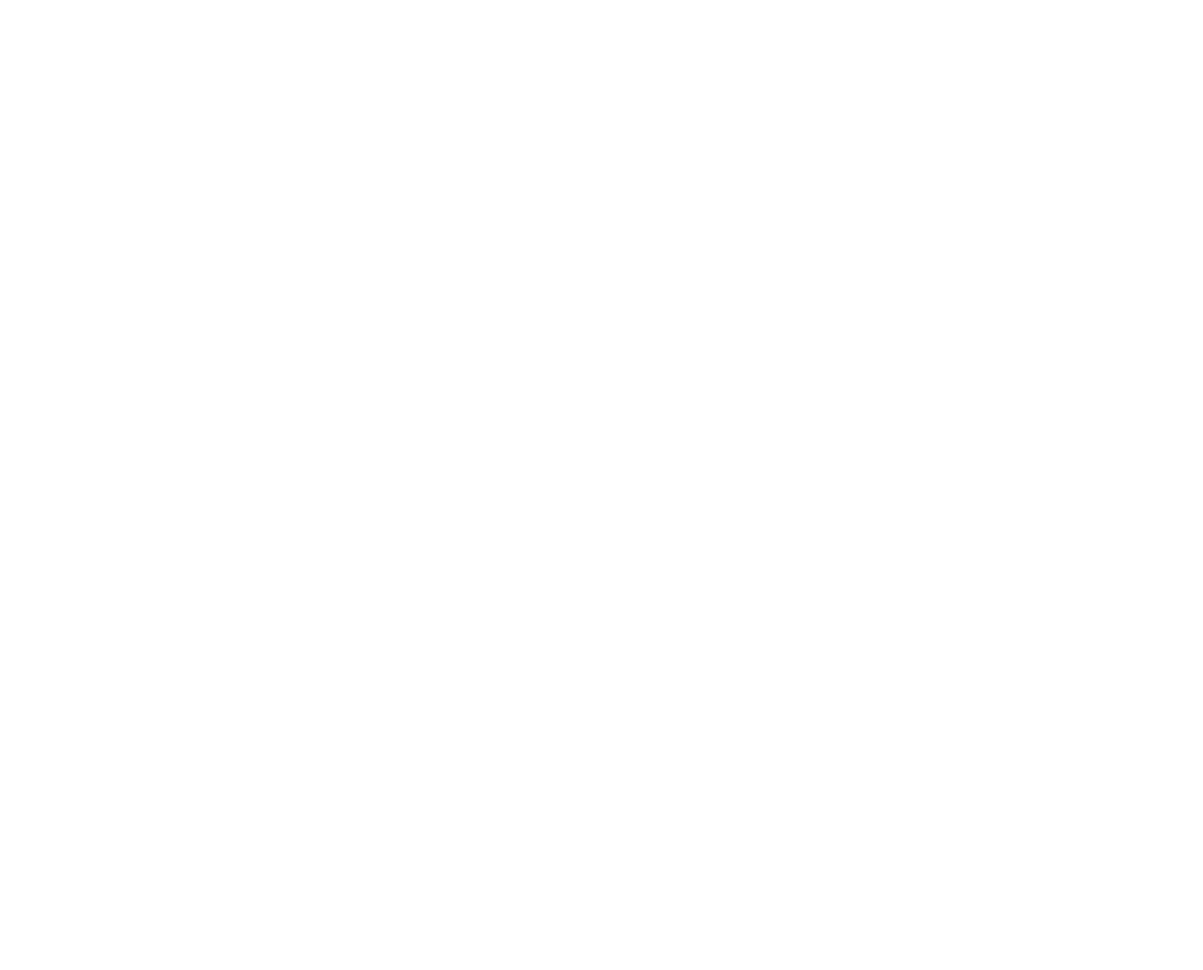
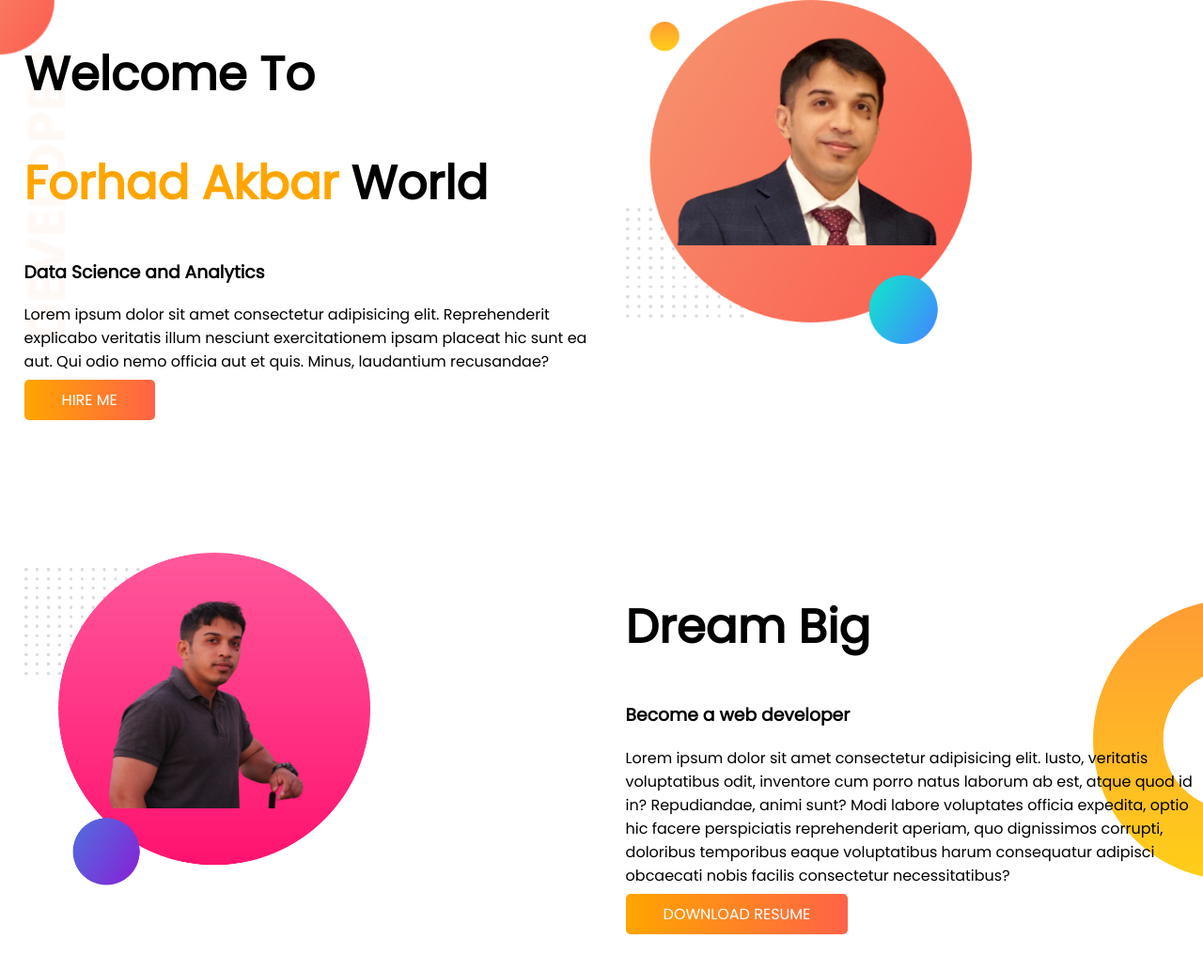
Before and after one commit to forhadakbar/developer-portfolio, a plain HTML site: page index.html in a window 1280 px wide. Shown: the whole page at 94% size. Before the commit the page ends 800 px from the top, so only its background shows below. Drawn offline with Linux system fonts and the light colour scheme.

Commit message:
2nd commit

```diff
--- a/index.html
+++ b/index.html
@@ -1,13 +1,56 @@
 <!DOCTYPE html>
 <html lang="en">
+
 <head>
     <meta charset="UTF-8">
     <meta http-equiv="X-UA-Compatible" content="IE=edge">
     <meta name="viewport" content="width=device-width, initial-scale=1.0">
     <title>Forhad's portfolio</title>
+    <link rel="preconnect" href="https://fonts.googleapis.com">
+    <link rel="preconnect" href="https://fonts.gstatic.com" crossorigin>
+    <link href="https://fonts.googleapis.com/css2?family=Poppins&display=swap" rel="stylesheet">
     <link rel="stylesheet" href="style.css">
 </head>
+
 <body>
 
+    <section class="top-section">
+        <div class="half-width">
+            <h1>Welcome To</h1>
+            <h1><span class="orange-color">Forhad Akbar</span> World</h1>
+            <h3>Data Science and Analytics</h3>
+            <p>Lorem ipsum dolor sit amet consectetur adipisicing elit. Reprehenderit explicabo veritatis illum nesciunt
+                exercitationem ipsam placeat hic sunt ea aut. Qui odio nemo officia aut et quis. Minus, laudantium
+                recusandae?</p>
+            <a class="link-button" href="" target="_blank">HIRE ME</a>
+
+        </div>
+        <div class="half-width">
+            <img src="images/my-bg.png" alt="image of Forhad Akbar">
+        </div>
+    </section>
+
+    <section class="mid-section">
+        <div class="half-width">
+            <img src="images/my-bg2.png" alt="image of forhad akbar">
+        </div>
+        <div class="half-width">
+            <h1>Dream Big</h1>
+            <h3>Become a web developer</h3>
+            <p>Lorem ipsum dolor sit amet consectetur adipisicing elit. Iusto, veritatis voluptatibus odit, inventore
+                cum porro natus laborum ab est, atque quod id in? Repudiandae, animi sunt? Modi labore voluptates
+                officia expedita, optio hic facere perspiciatis reprehenderit aperiam, quo dignissimos corrupti,
+                doloribus temporibus eaque voluptatibus harum consequatur adipisci obcaecati nobis facilis consectetur
+                necessitatibus?</p>
+            <a class="link-button" href="" target="_blank">DOWNLOAD RESUME</a>
+        </div>
+
+    </section>
+
+
+
+
+
 </body>
+
 </html>
--- a/style.css
+++ b/style.css
@@ -0,0 +1,48 @@
+body{
+    font-family: 'Poppins', sans-serif;
+    margin: 0;
+
+}
+
+h1{
+    font-size: 50px;
+}
+
+.orange-color{
+    color: orange;
+}
+
+section{
+    margin-bottom: 150px;
+}
+
+.top-section{
+    display: flex;
+    background-image: url(images/top-banner.png);
+    background-repeat: no-repeat;
+
+}
+
+.half-width{
+    width: 50%;
+    padding-left: 2%;
+}
+
+.half-width img{
+    width: 60%;
+}
+
+.link-button{
+    text-decoration: none;
+    color: white;
+    background-image: linear-gradient(90deg,orange, tomato);
+    padding: 10px 40px;
+    border-radius: 5px;
+}
+
+.mid-section{
+    display: flex;
+    background-image: url(images/dream-bg.png);
+    background-repeat: no-repeat;
+    background-position: right;
+}
```
